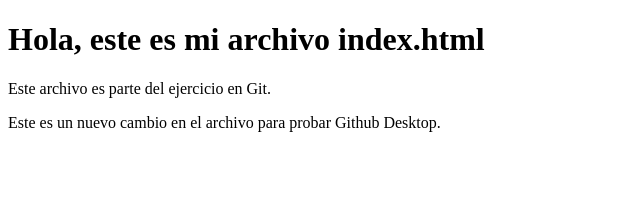
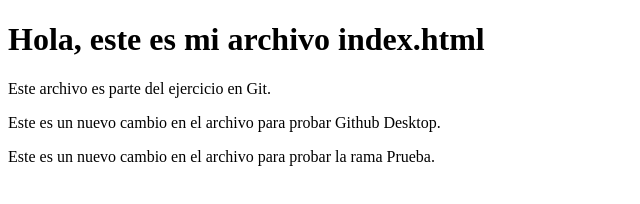
Before and after one commit to drromann/SC_302_Documentacion_MN_Dariana, a plain HTML site: page index.html in a window 1280 px wide. Shown: the whole page, without its empty margins (0-640 px from the left). Drawn offline with Linux system fonts and the light colour scheme.

Commit message:
Modificado el archivo index.html

```diff
--- a/index.html
+++ b/index.html
@@ -9,5 +9,6 @@
     <h1>Hola, este es mi archivo index.html</h1>
     <p>Este archivo es parte del ejercicio en Git.</p>
     <p>Este es un nuevo cambio en el archivo para probar Github Desktop.</p>
+    <p>Este es un nuevo cambio en el archivo para probar la rama Prueba.</p>
 </body>
 </html>
```
